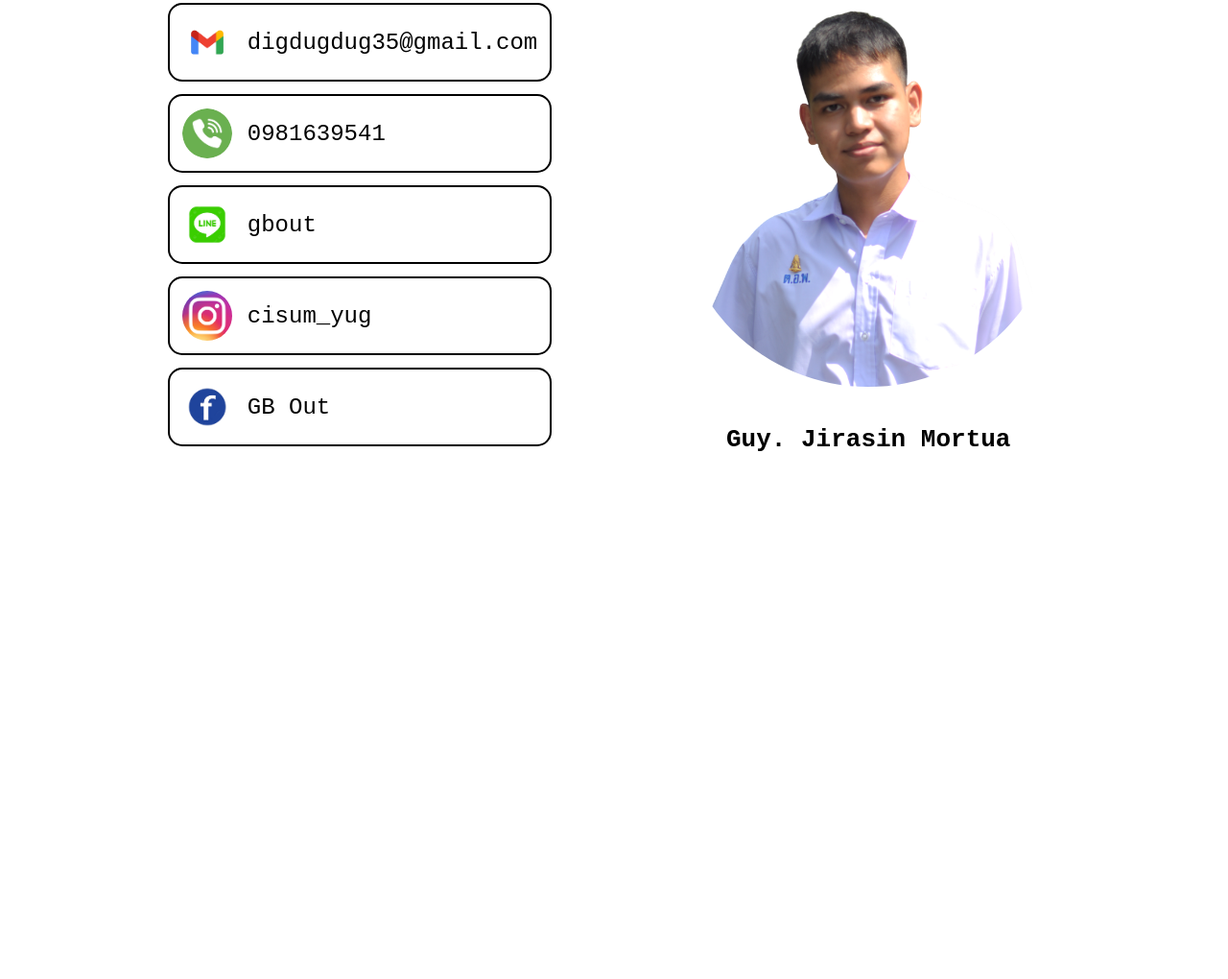
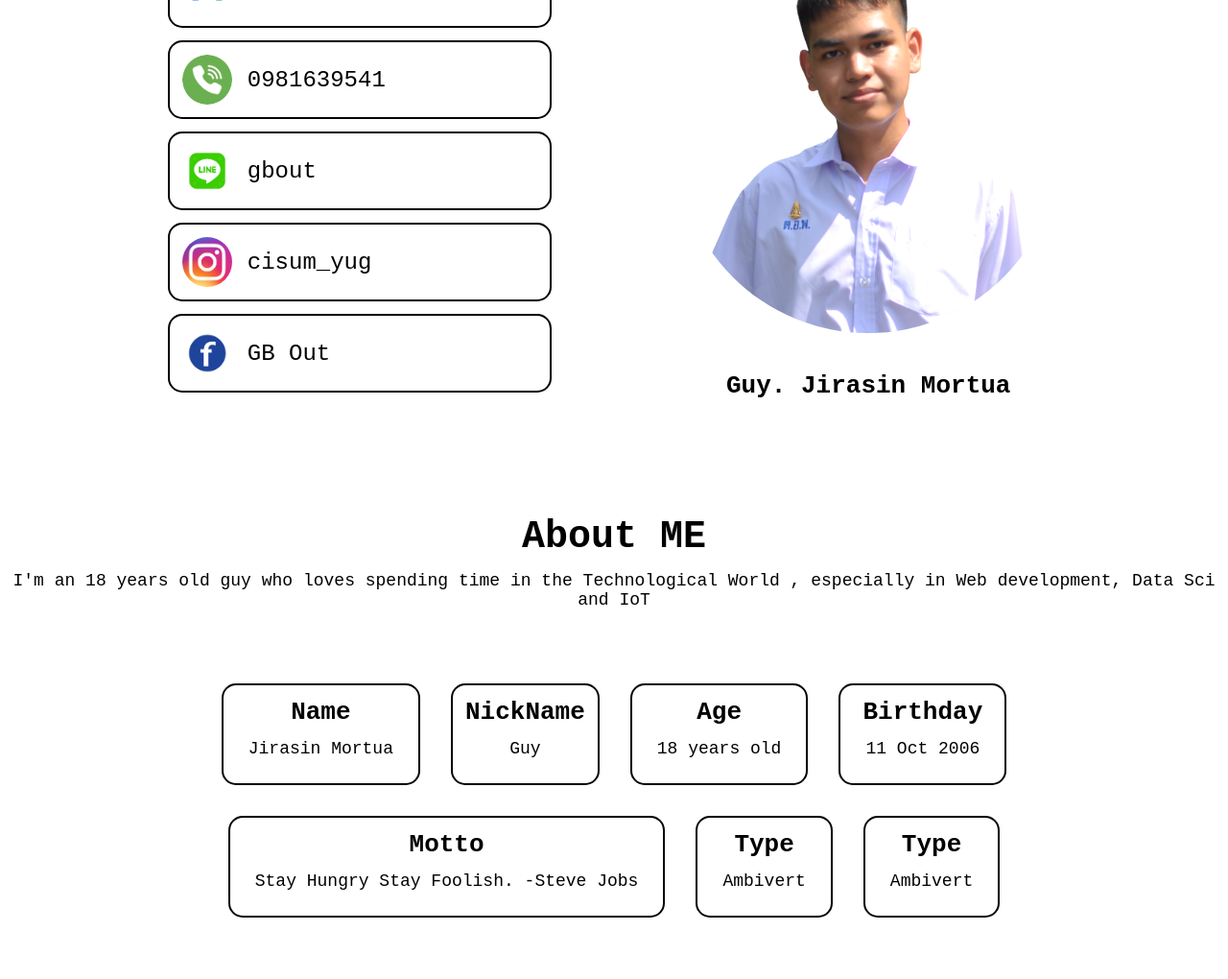
Before and after one commit to GBOUT01/Guy-Portfolio, a plain HTML site: page index.html in a window 1280 px wide. Shown: the part 173-1193 px from the top of the page at 96% size. Before the commit the page ends 800 px from the top, so only its background shows below. Drawn offline with Linux system fonts and the light colour scheme.

Commit message:
back up about me

```diff
--- a/index.html
+++ b/index.html
@@ -22,8 +22,7 @@
         </ul>
     </nav>
 
-    <div class="home">
-
+    <div class="home" id="Home">
         <div class="contract">
             <div class="contract-container">
                 <img src="imgs/gmail-icon.png">
@@ -51,14 +50,46 @@
             </a>
         </div>
 
-
         <div class="img-name">
             <img src="imgs/profile-pic.png">
             <h1>Guy. Jirasin Mortua</h1>
         </div>
     </div>
 
-
+    <div class="about-me" id="About-me">
+        <h2>About ME</h2>
+        <p>I'm an 18 years old guy who loves spending time in the Technological World , especially in Web development, Data Sci and IoT</p>
+        <div class="about-me-container">
+            <div class="about-me-container-name">
+                <h3>Name</h3>
+                <p>Jirasin Mortua</p>
+            </div>
+            <div class="about-me-container-nickname">
+                <h3>NickName</h3>
+                <p>Guy</p>
+            </div>
+            <div class="about-me-container-age">
+                <h3>Age</h3>
+                <p>18 years old</p>
+            </div>
+            <div class="about-me-container-birth">
+                <h3>Birthday</h3>
+                <p>11 Oct 2006</p>
+            </div>
+            <div class="about-me-container-motto">
+                <h3>Motto</h3>
+                <p>Stay Hungry Stay Foolish. -Steve Jobs</p>
+            </div>
+            <div class="about-me-container-type">
+                <h3>Type</h3>
+                <p>Ambivert</p>
+            </div>
+            <div class="about-me-container-type">
+                <h3>Type</h3>
+                <p>Ambivert</p>
+            </div>
+        </div>
+    </div>
     <script src="scripts.js"></script>
 
 </body>
--- a/styles.css
+++ b/styles.css
@@ -11,11 +11,16 @@ body {
 }
 
 .navbar {
+    position: fixed;
+    top: 0;
+    left: 0;
+    width: 100%;
+    z-index: 1000;
     display: flex;
     justify-content: space-between;
     align-items: center;
     padding: 1rem 2rem;
-    background-color: #ffffff;
+    background-color: #e9e9e9;
 }
 
 .logo {
@@ -118,6 +123,94 @@ body {
 .contract p {
     font-size: 1.5em;
 }
+
+/*----------about me----------*/
+
+.about-me {
+    width: 100%;
+    margin-top: 15vh;
+    display: flex;
+    flex-direction: column;
+    justify-content: center;
+}
+
+.about-me h2 {
+    font-size: 2.5em;
+    text-align: center;
+}
+
+.about-me p {
+    text-align: center;
+    margin: 1rem;
+    font-size: 1.125em;
+}
+
+.about-me-container {
+    display: flex;
+    justify-content: center;
+    margin: 8vh;
+    gap: 2em;
+    flex-wrap: wrap;
+}
+
+.about-me-container-name {
+    display: flex;
+    flex-direction: column;
+    justify-content: center;
+    border: 2px solid black;
+    padding: 1rem;
+    border-radius: 15px;
+}
+
+.about-me-container-nickname {
+    display: flex;
+    flex-direction: column;
+    justify-content: center;
+    border: 2px solid black;
+    padding: 1rem;
+    border-radius: 15px;
+}
+
+.about-me-container-age {
+    display: flex;
+    flex-direction: column;
+    justify-content: center;
+    border: 2px solid black;
+    padding: 1rem;
+    border-radius: 15px;
+}
+
+.about-me-container-birth {
+    display: flex;
+    flex-direction: column;
+    justify-content: center;
+    border: 2px solid black;
+    padding: 1rem;
+    border-radius: 15px;
+}
+
+.about-me-container-motto {
+    display: flex;
+    flex-direction: column;
+    justify-content: center;
+    border: 2px solid black;
+    padding: 1rem;
+    border-radius: 15px;
+}
+
+.about-me-container-type {
+    display: flex;
+    flex-direction: column;
+    justify-content: center;
+    border: 2px solid black;
+    padding: 1rem;
+    border-radius: 15px;
+}
+
+.about-me-container h3 {
+    font-size: 2rem;
+    text-align: center;
+}
 /* Mobile Styles */
 @media (max-width: 768px) {
     .nav-links {
@@ -147,4 +240,7 @@ body {
         margin: 10px auto;
         transform: scale(0.9);
     }
+
+    /*----------about me----------*/
+
 }
```
